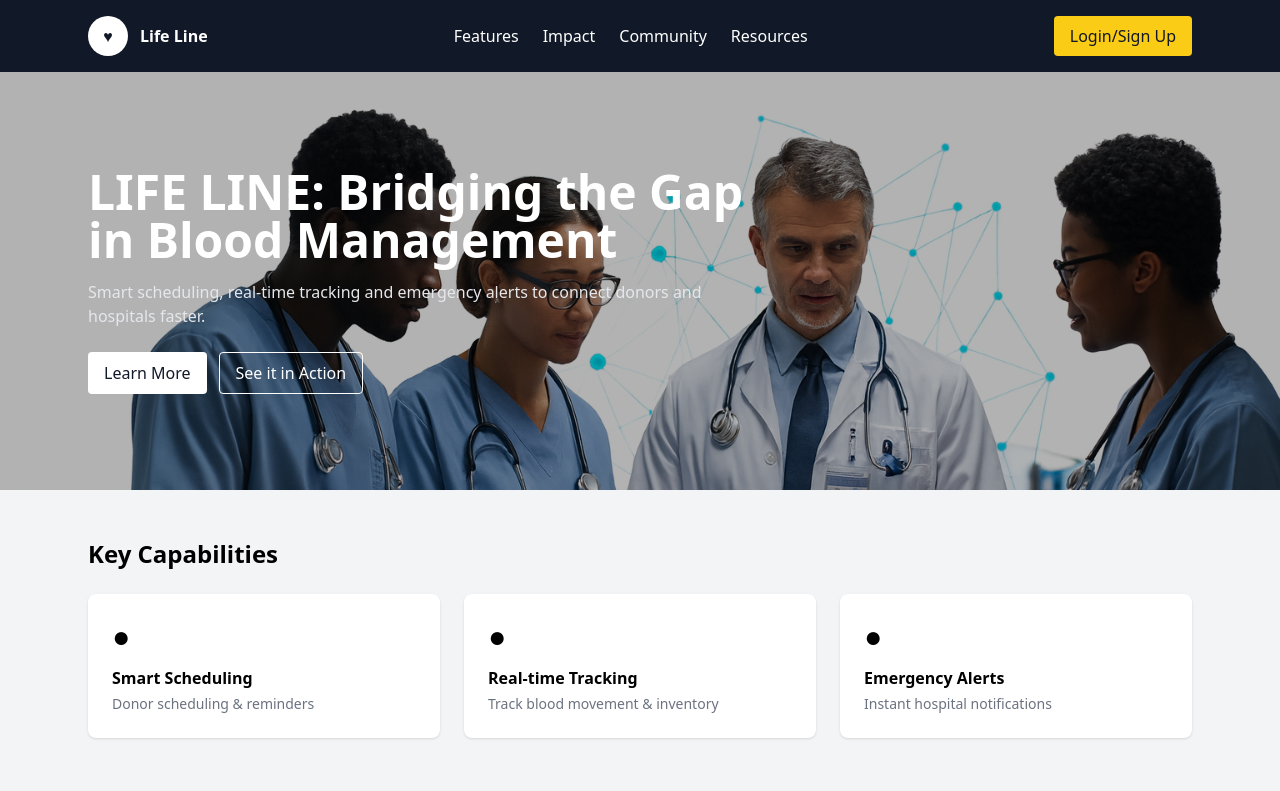
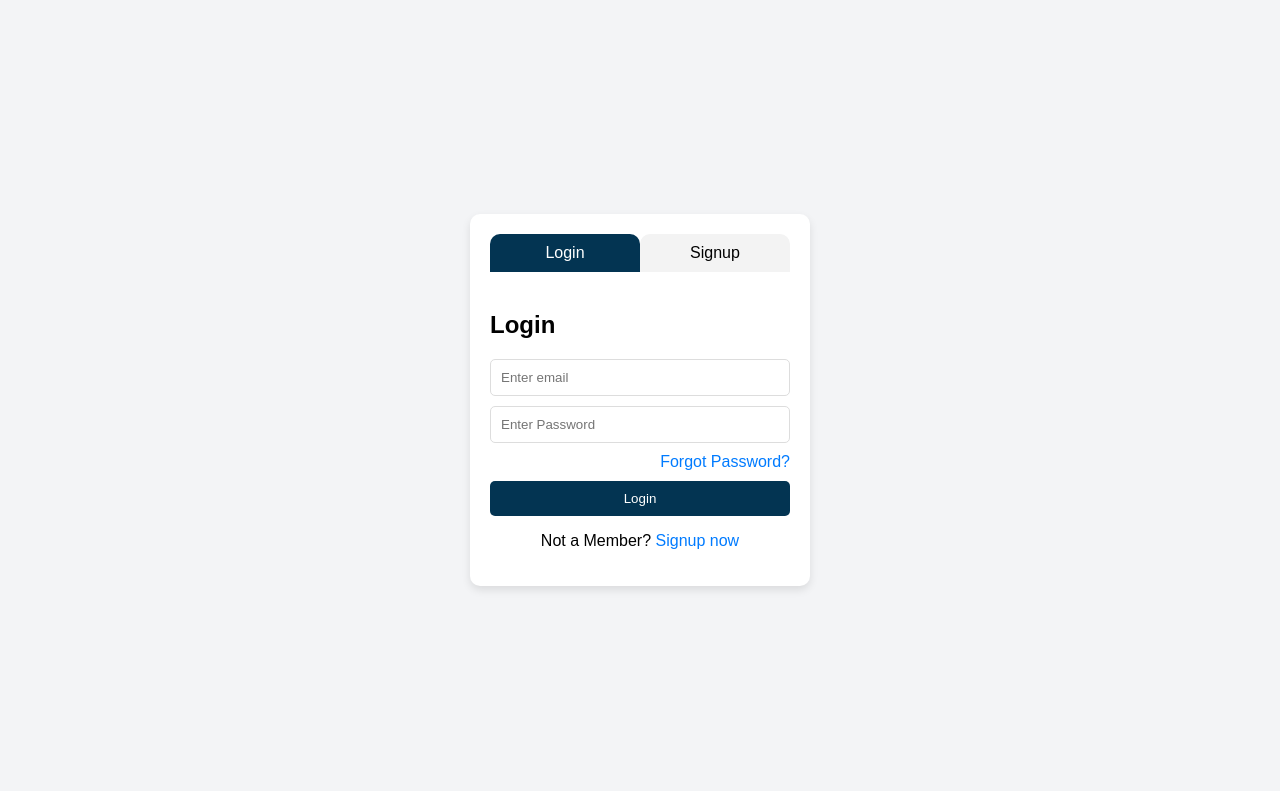
Before and after one commit to arvindyadav2028/Red-Pulse, a React (Vite) app in the folder client/: page / in a window 1280 px wide. Shown: the top 791 px of the page. Built offline with nearby package versions, Linux system fonts and the light colour scheme.

Commit message:
Update 2

```diff
--- a/client/package.json
+++ b/client/package.json
@@ -14,9 +14,9 @@
   },
   "devDependencies": {
     "@vitejs/plugin-react": "^5.1.1",
-    "autoprefixer": "^10.4.14",
-    "postcss": "^8.4.24",
-    "tailwindcss": "^3.4.7",
+    "autoprefixer": "^10.4.24",
+    "postcss": "^8.5.6",
+    "tailwindcss": "^3.4.19",
     "vite": "^7.2.4"
   }
 }
--- /dev/null
+++ b/client/postcss.config.js
@@ -0,0 +1,6 @@
+module.exports = {
+  plugins: {
+    tailwindcss: {},
+    autoprefixer: {},
+  },
+}
--- /dev/null
+++ b/client/src/App.css
@@ -0,0 +1,83 @@
+CSS-
+body {
+  font-family: Arial, sans-serif;
+  display: flex;
+  justify-content: center;
+  align-items: center;
+  height: 100vh;
+  margin: 0;
+  background-color: #0C67A0;
+}
+
+.container {
+  display: flex;
+  justify-content: center;
+  align-items: center;
+  height: 100vh;
+  width: 100%;
+}
+
+.form-container {
+  background-color: white;
+  padding: 20px;
+  border-radius: 10px;
+  box-shadow: 0 4px 8px rgba(0, 0, 0, 0.1);
+  width: 300px;
+}
+
+.form-toggle {
+  display: flex;
+  justify-content: space-between;
+  margin-bottom: 20px;
+}
+
+.form-toggle button {
+  width: 50%;
+  padding: 10px;
+  background-color: #f3f3f3;
+  border: none;
+  cursor: pointer;
+  font-size: 16px;
+  border-radius: 10px 10px 0 0;
+}
+
+.form-toggle .active {
+  background-color: #033452;
+  color: white;
+}
+
+.form {
+  display: flex;
+  flex-direction: column;
+}
+
+.form h2 {
+  margin-bottom: 20px;
+}
+
+.form input {
+  padding: 10px;
+  margin-bottom: 10px;
+  border: 1px solid #ddd;
+  border-radius: 5px;
+}
+
+.form button {
+  padding: 10px;
+  background-color:#033452;
+  color: white;
+  border: none;
+  border-radius: 5px;
+  cursor: pointer;
+}
+
+.form a {
+  color: #007bff;
+  text-decoration: none;
+  margin-bottom: 10px;
+  text-align: right;
+}
+
+.form p {
+  text-align: center;
+}
--- a/client/src/App.jsx
+++ b/client/src/App.jsx
@@ -1,48 +1,10 @@
-import React from 'react'
-import Hero from './components/Hero'
-import Capabilities from './components/Capabilities'
-import Dashboard from './components/Dashboard'
-import Join from './components/Join'
-
+import HomePage from './Pages/Home'
+import LoginPage from './Pages/Login'
+import "./App.css"
 export default function App(){
   return (
-    <div className='min-h-screen flex flex-col'>
-      <header className='bg-gray-900 text-white'>
-        <div className='max-w-6xl mx-auto px-6 py-4 flex items-center justify-between'>
-          <div className='flex items-center gap-3'>
-            <div className='w-10 h-10 bg-white rounded-full flex items-center justify-center text-gray-900 font-bold'>♥</div>
-            <div className='font-semibold'>Life Line</div>
-          </div>
-          <nav className='space-x-6 hidden md:block'>
-            <a className='hover:underline'>Features</a>
-            <a className='hover:underline'>Impact</a>
-            <a className='hover:underline'>Community</a>
-            <a className='hover:underline'>Resources</a>
-          </nav>
-          <div>
-            <button className='bg-yellow-400 text-gray-900 px-4 py-2 rounded'>Login/Sign Up</button>
-          </div>
-        </div>
-      </header>
-
-      <main className='flex-1'>
-        <Hero />
-        <div className='max-w-6xl mx-auto px-6 py-12'>
-          <Capabilities />
-          <div className='mt-12'>
-            <h2 className='text-2xl font-semibold mb-4'>Impact Dashboard</h2>
-            <Dashboard />
-          </div>
-
-          <div className='mt-12'>
-            <Join />
-          </div>
-        </div>
-      </main>
-
-      <footer className='bg-gray-900 text-gray-300 py-6'>
-        <div className='max-w-6xl mx-auto px-6 text-center'>© Life Line</div>
-      </footer>
+    <div>
+       <LoginPage/>
     </div>
   )
 }
--- /dev/null
+++ b/client/src/Pages/Home.jsx
@@ -0,0 +1,48 @@
+import React from 'react'
+import Hero from '../components/Hero'
+import Capabilities from '../components/Capabilities'
+import Dashboard from '../components/Dashboard'
+import Join from '../components/Join'
+
+export default function Home(){
+  return (
+    <div className='min-h-screen flex flex-col'>
+      <header className='bg-gray-900 text-white'>
+        <div className='max-w-6xl mx-auto px-6 py-4 flex items-center justify-between'>
+          <div className='flex items-center gap-3'>
+            <div className='w-10 h-10 bg-white rounded-full flex items-center justify-center text-gray-900 font-bold'>♥</div>
+            <div className='font-semibold'>Life Line</div>
+          </div>
+          <nav className='space-x-6 hidden md:block'>
+            <a className='hover:underline'>Features</a>
+            <a className='hover:underline'>Impact</a>
+            <a className='hover:underline'>Community</a>
+            <a className='hover:underline'>Resources</a>
+          </nav>
+          <div>
+            <button className='bg-yellow-400 text-gray-900 px-4 py-2 rounded'>Login/Sign Up</button>
+          </div>
+        </div>
+      </header>
+
+      <main className='flex-1'>
+        <Hero />
+        <div className='max-w-6xl mx-auto px-6 py-12'>
+          <Capabilities />
+          <div className='mt-12'>
+            <h2 className='text-2xl font-semibold mb-4'>Impact Dashboard</h2>
+            <Dashboard />
+          </div>
+
+          <div className='mt-12'>
+            <Join />
+          </div>
+        </div>
+      </main>
+
+      <footer className='bg-gray-900 text-gray-300 py-6'>
+        <div className='max-w-6xl mx-auto px-6 text-center'>© Life Line</div>
+      </footer>
+    </div>
+  )
+}
--- /dev/null
+++ b/client/src/Pages/Login.jsx
@@ -0,0 +1,47 @@
+import { useState } from "react"
+
+export default function Login(){
+    const [isLogin, setIsLogin] = useState(true);
+    return(
+        <div className="container">
+            <div className="form-container">
+                <div className="form-toggle">
+
+                    <button
+                    className={isLogin ? "active" : ""}
+                    onClick={()=>setIsLogin(true)}
+                    >
+                     Login
+                    </button>
+                    <button
+                    className={!isLogin ? "active" : ""}
+                    onClick={()=>setIsLogin(false)}
+                    >
+                     Signup
+                    </button>
+                </div>
+                {isLogin ?
+                        <>
+                            <div className="form">
+                                <h2>Login</h2>
+                                <input type="email" placeholder="Enter email"/>
+                                <input type="password" placeholder="Enter Password"/>
+                                <a href="#">Forgot Password?</a>
+                                <button>Login</button>
+                                <p>Not a Member? <a href="#" onClick={()=>setIsLogin(false)}>Signup now</a></p>
+                            </div>
+                        </>:
+                        <>
+                        <div className="form">
+                            <h2>Sign Up</h2>
+                            <input type="email" placeholder="Enter email"/>
+                            <input type="password" placeholder="Enter Password"/>
+                            <input type="password" placeholder="Confirm Password"/>
+                            <button>Signup</button>
+                        </div>
+                    </>
+                 }
+            </div>
+        </div>
+    )
+}
--- /dev/null
+++ b/client/src/Pages/login.css
@@ -0,0 +1,83 @@
+CSS-
+body {
+  font-family: Arial, sans-serif;
+  display: flex;
+  justify-content: center;
+  align-items: center;
+  height: 100vh;
+  margin: 0;
+  background-color: #0C67A0;
+}
+
+.container {
+  display: flex;
+  justify-content: center;
+  align-items: center;
+  height: 100vh;
+  width: 100%;
+}
+
+.form-container {
+  background-color: white;
+  padding: 20px;
+  border-radius: 10px;
+  box-shadow: 0 4px 8px rgba(0, 0, 0, 0.1);
+  width: 300px;
+}
+
+.form-toggle {
+  display: flex;
+  justify-content: space-between;
+  margin-bottom: 20px;
+}
+
+.form-toggle button {
+  width: 50%;
+  padding: 10px;
+  background-color: #f3f3f3;
+  border: none;
+  cursor: pointer;
+  font-size: 16px;
+  border-radius: 10px 10px 0 0;
+}
+
+.form-toggle .active {
+  background-color: #033452;
+  color: white;
+}
+
+.form {
+  display: flex;
+  flex-direction: column;
+}
+
+.form h2 {
+  margin-bottom: 20px;
+}
+
+.form input {
+  padding: 10px;
+  margin-bottom: 10px;
+  border: 1px solid #ddd;
+  border-radius: 5px;
+}
+
+.form button {
+  padding: 10px;
+  background-color:#033452;
+  color: white;
+  border: none;
+  border-radius: 5px;
+  cursor: pointer;
+}
+
+.form a {
+  color: #007bff;
+  text-decoration: none;
+  margin-bottom: 10px;
+  text-align: right;
+}
+
+.form p {
+  text-align: center;
+}
--- a/client/src/index.css
+++ b/client/src/index.css
@@ -1,4 +1,4 @@
-@tailwind base;
+/* @tailwind base;
 @tailwind components;
 @tailwind utilities;
 
@@ -7,4 +7,15 @@
 }
 body {
   @apply bg-gray-100;
+} */
+
+body {
+  font-family: Arial, sans-serif;
+  display: flex;
+  justify-content: center;
+  align-items: center;
+  height: 100vh;
+  margin: 0;
+  background-color: bisque;
+  @apply bg-gray-100;
 }
--- /dev/null
+++ b/client/tailwind.config.js
@@ -0,0 +1,8 @@
+/** @type {import('tailwindcss').Config} */
+module.exports = {
+  content: [],
+  theme: {
+    extend: {},
+  },
+  plugins: [],
+}
```
Also changed, not shown: client/src/components/LoginPage.jsx (deleted), 1 other file (tests, documents, lock files or other folders).
